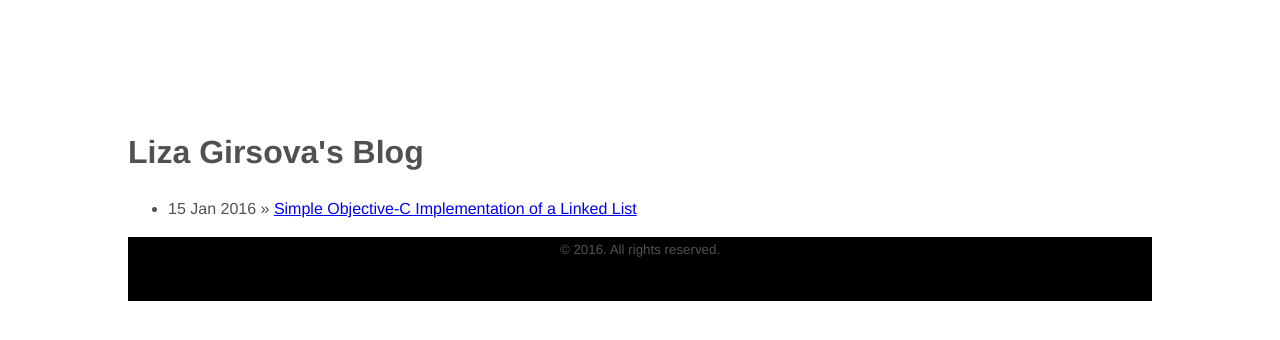
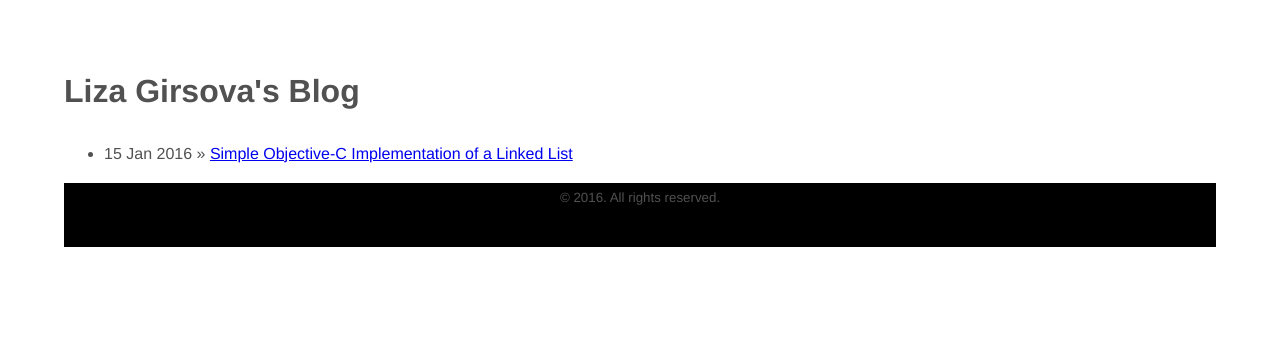
Before and after one commit to egirsova/egirsova.github.io, a Jekyll site: the page built from blog/index.html, in a window 1280 px wide. Shown: the top 340 px of the page. Built offline with Jekyll 4.4.1, drawn with Linux system fonts in a browser that asks for light colours; Markdown is read by kramdown in place of the engine named in the settings.

Commit message:
Update main.css

```diff
--- a/css/main.css
+++ b/css/main.css
@@ -8,9 +8,10 @@
 }
 
 body {
-    margin: 10%;
+    margin: 5%;
    font-family: "Helvetica Neue", Helvetica, Arial, sans-serif;
-    line-height: 1.5;
+    line-height: 1.7;
+    font-size: 1em;
     color: #515151;
   background-color: #fff;
 }
```
